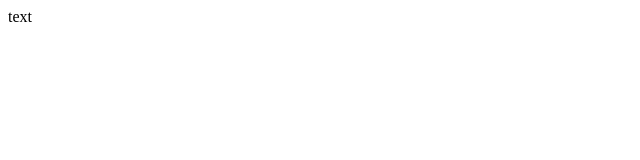
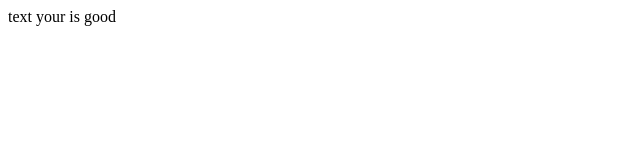
Before and after one commit to natacod/git-and-githud-nat-code, a plain HTML site: page index.html in a window 1280 px wide. Shown: the whole page, without its empty margins (0-640 px from the left). Drawn offline with Linux system fonts and the light colour scheme.

Commit message:
update text

```diff
--- a/index.html
+++ b/index.html
@@ -6,6 +6,6 @@
     <title>Document</title>
 </head>
 <body>
-    text
+    text your is good
 </body>
 </html>
```
